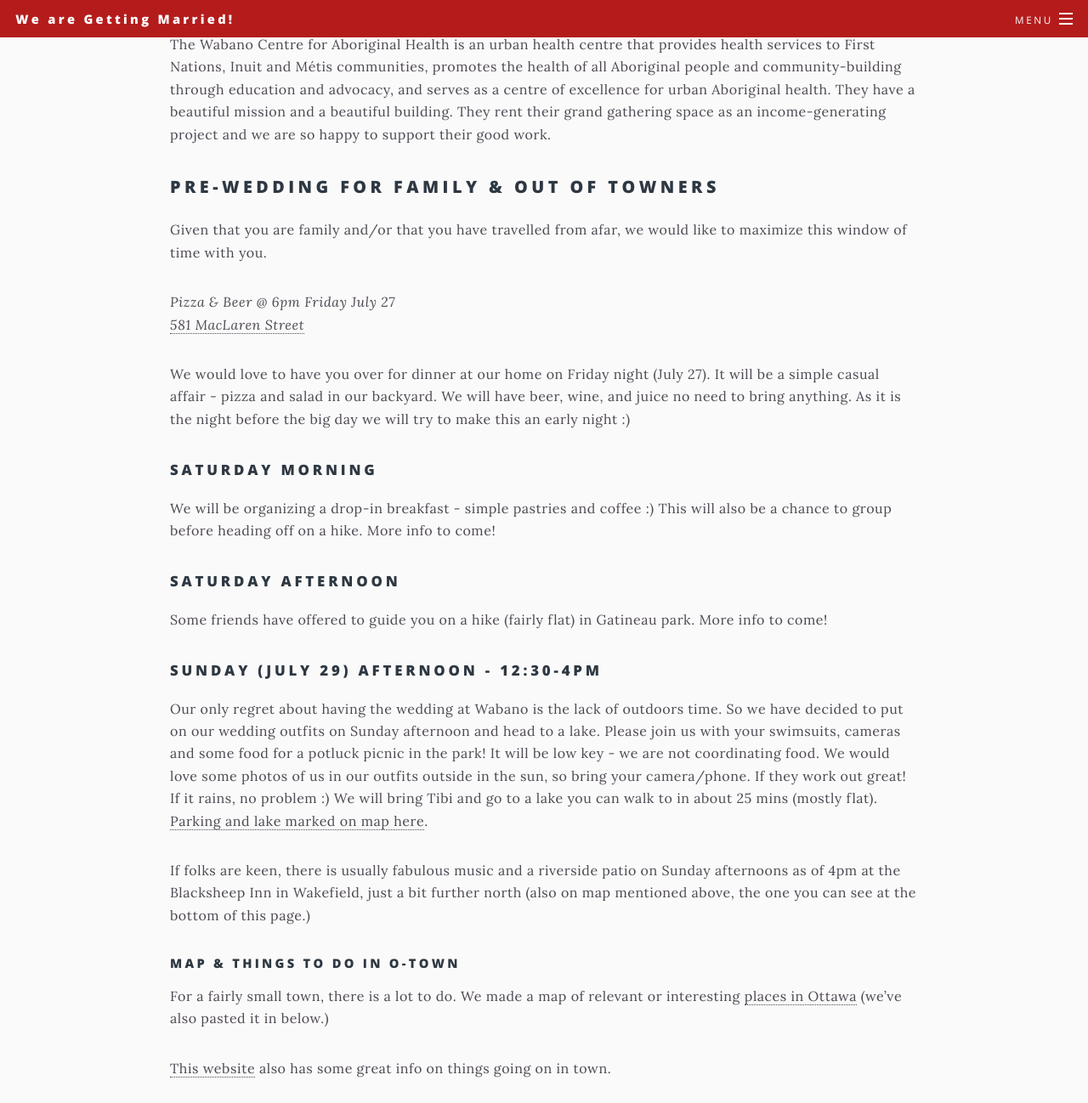
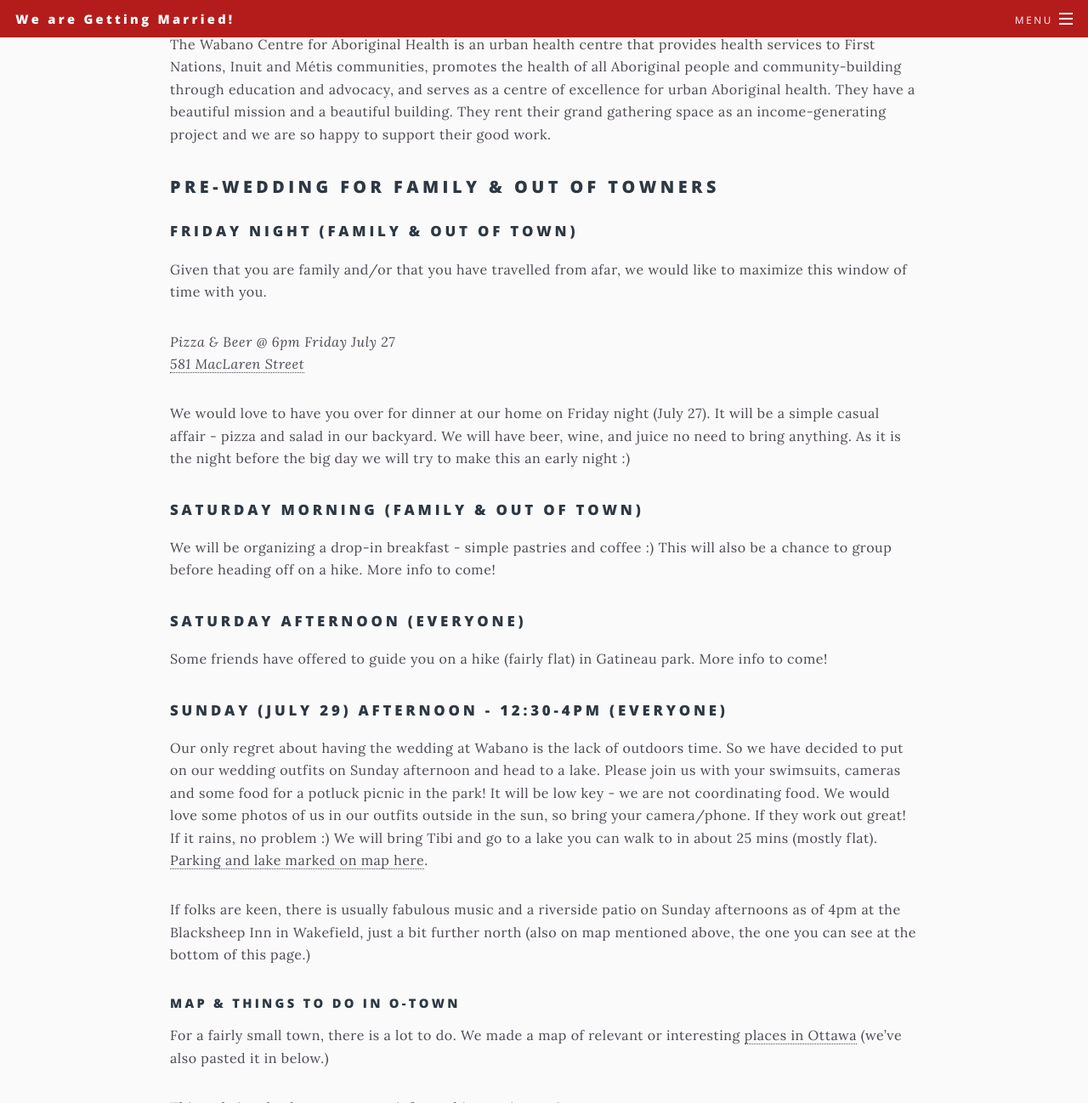
Before and after one commit to mgifford/gifsack-or-wolford, a Jekyll site: the page built from _pages/ottawa.md, in a window 1280 px wide and 1400 px high, scrolled down 1139 px, cut to the strip 0-1298 px from the top of the window. Shown: the whole strip at 85% size. Built offline with Jekyll 4.4.1, drawn with Linux system fonts in a browser that asks for light colours.

Commit message:
for locals & for everyone clarifications

```diff
--- a/_pages/ottawa.md
+++ b/_pages/ottawa.md
@@ -33,6 +33,8 @@ The Wabano Centre for Aboriginal Health is an urban health centre that provides
 
 ## Pre-Wedding for Family & Out of Towners
 
+### Friday Night (Family & Out of Town)
+
 Given that you are family and/or that you have travelled from afar, we would like to maximize this window of time with you.
 
 <p><em>Pizza & Beer @ 6pm Friday July 27 <br />
@@ -41,15 +43,15 @@ Given that you are family and/or that you have travelled from afar, we would lik
 We would love to have you over for dinner at our home on Friday night (July 27). It will be a simple casual affair - pizza and salad in our backyard. We will have beer, wine, and juice no need to bring anything. As it is the night before the big day we will try to make this an early night :)
 
 
-### Saturday Morning
+### Saturday Morning (Family & Out of Town)
 
 We will be organizing a drop-in breakfast - simple pastries and coffee :) This will also be a chance to group before heading off on a hike. More info to come!
 
-### Saturday Afternoon
+### Saturday Afternoon (Everyone)
 
 Some friends have offered to guide you on a hike (fairly flat) in Gatineau park. More info to come!
 
-### Sunday (July 29) afternoon - 12:30-4pm
+### Sunday (July 29) afternoon - 12:30-4pm (Everyone)
 
 Our only regret about having the wedding at Wabano is the lack of outdoors time. So we have decided to put on our wedding outfits on Sunday afternoon and head to a lake. Please join us with your swimsuits, cameras and some food for a potluck picnic in the park! It will be low key - we are not coordinating food. We would love some photos of us in our outfits outside in the sun, so bring your camera/phone. If they work out great! If it rains, no problem :) We will bring Tibi and go to a lake you can walk to in about 25 mins (mostly flat). [Parking and lake marked on map here](https://drive.google.com/open?id=19bKJw5R4ZpiY2VlZo6IpHQVXZttV71Nu&usp=sharing).
 
```
